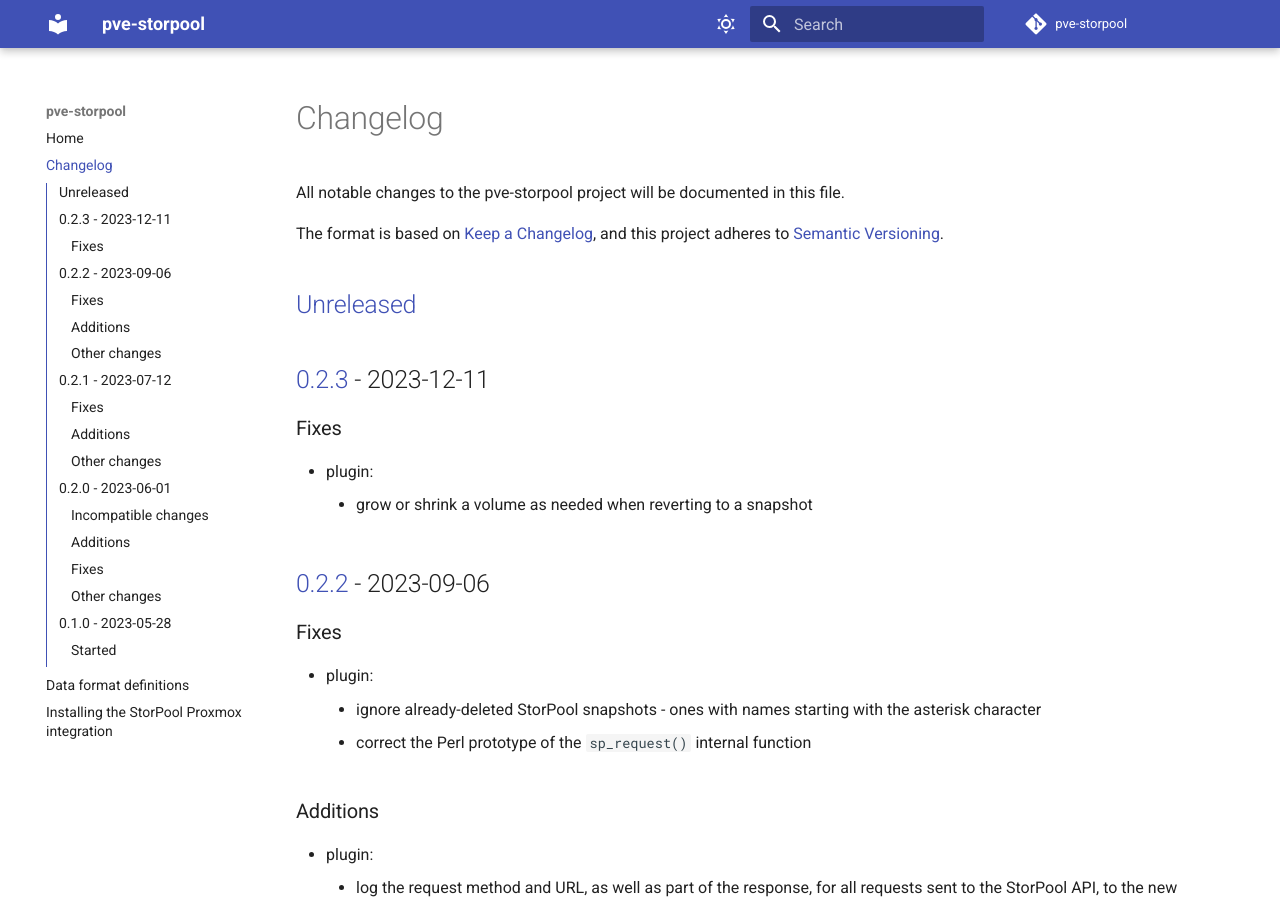
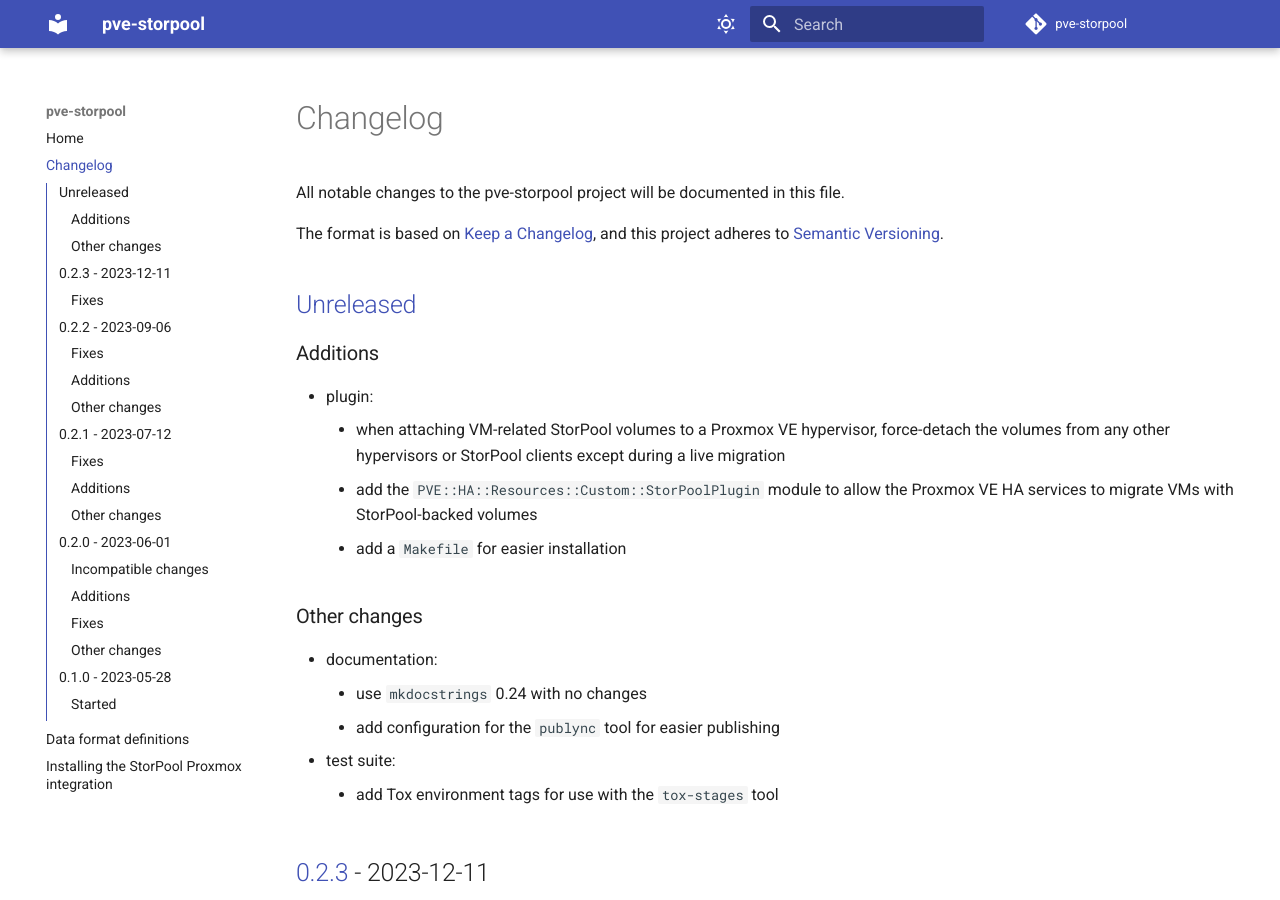
Before and after one commit to storpool/pve-storpool, an MkDocs documentation site: the page built from docs/changes.md, in a window 1280 px wide and 900 px high. Built offline with MkDocs 1.6.1 and Material for MkDocs 9.7.7, drawn with Linux system fonts in a browser that asks for light colours; comment, search, counter and statistics services are not loaded.

Commit message:
Update the changelog file

```diff
--- a/docs/changes.md
+++ b/docs/changes.md
@@ -11,6 +11,24 @@
 and this project adheres to [Semantic Versioning](https://semver.org/spec/v2.0.0.html).
 
 ## [Unreleased]
+
+### Additions
+
+- plugin:
+    - when attaching VM-related StorPool volumes to a Proxmox VE hypervisor,
+      force-detach the volumes from any other hypervisors or StorPool clients except
+      during a live migration
+    - add the `PVE::HA::Resources::Custom::StorPoolPlugin` module to allow
+      the Proxmox VE HA services to migrate VMs with StorPool-backed volumes
+    - add a `Makefile` for easier installation
+
+### Other changes
+
+- documentation:
+    - use `mkdocstrings` 0.24 with no changes
+    - add configuration for the `publync` tool for easier publishing
+- test suite:
+    - add Tox environment tags for use with the `tox-stages` tool
 
 ## [0.2.3] - 2023-12-11
 
```
